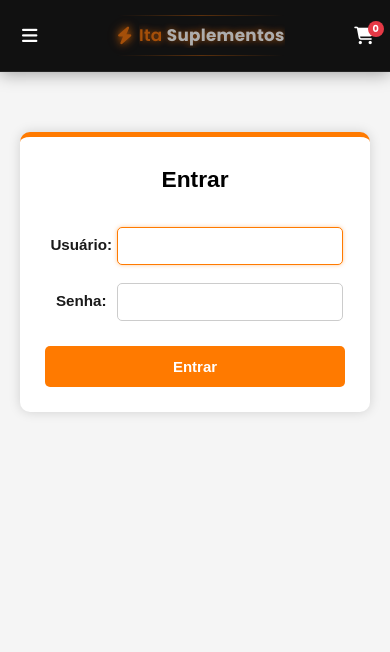
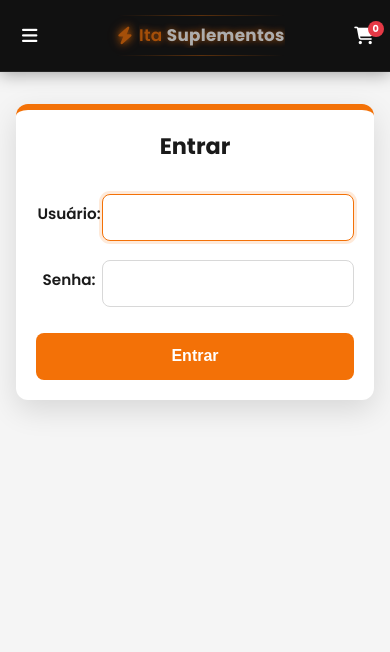
Before and after one commit to jcsilva-dev/ita-supplements-store, a Django app: page /login/ in a window 390 px wide. Shown: the top 652 px of the page. Run offline with Django 5.2, Linux system fonts and the light colour scheme.

Commit message:
Improve authentication validation, implement account approval flow, add user feedback messages, and enhance responsive login and registration pages

```diff
--- a/accounts/templates/login.html
+++ b/accounts/templates/login.html
@@ -3,65 +3,144 @@
 {% block content %}
 
 <style>
-    /* =========================
-       CONTAINER DO LOGIN
-       ========================= */
+    /* ===========================
+   LOGIN
+   Mobile First
+   =========================== */
 
-    .login-container {
-        max-width: 350px;
-        margin: 60px auto;
-        padding: 25px;
-        background-color: #ffffff;
-        border-radius: 10px;
-        box-shadow: 0 0 12px rgba(0,0,0,0.15);
-        border-top: 5px solid #ff7a00; /* Laranja */
-        font-family: Arial, sans-serif;
+.login-container{
+    width:min(100% - 2rem, 420px);
+    margin:clamp(2rem, 6vw, 4rem) auto;
+    padding:clamp(1.25rem, 3vw, 2rem);
+
+    background:#fff;
+    border-radius:12px;
+
+    border-top:6px solid var(--color-primary);
+
+    box-shadow:0 10px 30px rgba(0,0,0,.12);
 }
 
-    .login-container h2 {
-        text-align: center;
-        margin-bottom: 20px;
-        color: #000000;
+.login-container h2{
+    text-align:center;
+    margin-bottom:clamp(1.25rem,2vw,1.8rem);
+
+    color:var(--text-body);
+    font-size:clamp(1.4rem,2vw,1.8rem);
 }
 
-    table {
-        width: 100%;
+table{
+    width:100%;
+    border-collapse:collapse;
 }
 
-    td {
-        padding: 8px 0;
+td{
+    padding:.6rem 0;
 }
 
-    input {
-        width: 100%;
-        padding: 10px;
-        border: 1px solid #ccc;
-        border-radius: 5px;
-        font-size: 14px;
+label{
+    display:block;
+    margin-bottom:.35rem;
+
+    font-weight:600;
+    color:var(--text-body);
 }
 
-    input:focus {
-        outline: none;
-        border-color: #ff7a00;
-        box-shadow: 0 0 4px rgba(255,122,0,0.4);
+input{
+    width:100%;
+
+    padding:.85rem 1rem;
+
+    border:1px solid #d8d8d8;
+    border-radius:8px;
+
+    font-size:1rem;
+
+    transition:
+        border-color .2s,
+        box-shadow .2s;
 }
 
-    .btn-login {
-        margin-top: 15px;
-        width: 100%;
-        padding: 12px;
-        background-color: #ff7a00;
-        color: white;
-        border: none;
-        border-radius: 5px;
-        font-size: 15px;
-        font-weight: bold;
-        cursor: pointer;
-        transition: 0.3s;
+input:focus{
+    outline:none;
+    border-color:var(--color-primary);
+    box-shadow:0 0 0 3px rgba(243,113,7,.15);
 }
 
-    .btn-login:hover {
-        background-color: #e66d00;
+.btn-login{
+    width:100%;
+    margin-top:1rem;
+
+    padding:.9rem 1rem;
+
+    border:none;
+    border-radius:8px;
+
+    background:var(--color-primary);
+    color:var(--text-inverse-strong);
+
+    font-size:1rem;
+    font-weight:700;
+
+    transition:
+        background .25s,
+        transform .2s;
+}
+
+.btn-login:hover{
+    background:var(--color-primary-hover);
+}
+
+.btn-login:active{
+    transform:scale(.98);
+}
+
+/* ===========================
+   Erros do AuthenticationForm
+   =========================== */
+
+.errorlist{
+    list-style:none;
+    margin-bottom:.4rem;
+
+    color:var(--color-danger);
+    font-size:.85rem;
+}
+
+/* ===========================
+   Mensagens do Django
+   =========================== */
+
+.messages-container{
+    display:flex;
+    flex-direction:column;
+    gap:.75rem;
+    margin-bottom:1.25rem;
+}
+
+.messages__item{
+    padding:.9rem 1rem;
+    border-radius:8px;
+    border-left:4px solid;
+    font-size:.95rem;
+}
+
+.messages__item--success{
+    background:#edfdf2;
+    border-color:#22c55e;
+    color:#166534;
+}
+
+.messages__item--warning{
+    background:#fff8e6;
+    border-color:#f59e0b;
+    color:#92400e;
+}
+
+.messages__item--error{
+    background:#fef2f2;
+    border-color:#ef4444;
+    color:#991b1b;
 }
 </style>
 
@@ -77,6 +156,17 @@
         </table>
 
         <input type="submit" value="Entrar" class="btn-login">
+        {% if messages %}
+        <div class="messages-container">
+            {% for message in messages %}
+                <div class="messages__item messages__item--{{ message.tags }}">
+                    {{ message }}
+                </div>
+            {% endfor %}
+        </div>
+        {% endif %}
+
+        <form method="post">
     </form>
 
 </div>
--- a/accounts/views.py
+++ b/accounts/views.py
@@ -1,38 +1,56 @@
 from django.contrib.auth.forms import UserCreationForm, AuthenticationForm
-from django.contrib.auth import authenticate, login, logout
+from django.contrib.auth import authenticate, login, logout, get_user_model
+from django.contrib import messages
 from django.shortcuts import render, redirect
 
-
-
+User = get_user_model()
 
 
 def register_view(request):
     if request.method == 'POST':
         user_form = UserCreationForm(request.POST)
         if user_form.is_valid():
-            user_form.save()
+            user = user_form.save(commit=False)
+            user.is_active = False
+            user.save()
+            messages.success(
+                request,
+                'Sua conta foi criada com sucesso! Agora ela está aguardando aprovação '
+                'do administrador. Assim que for aprovada, você poderá acessar o sistema normalmente.'
+            )
             return redirect('login')
     else:
-     user_form = UserCreationForm()
-    return render(request, 'register.html', {'user_form' : user_form})
+        user_form = UserCreationForm()
+    return render(request, 'register.html', {'user_form': user_form})
 
 
 def login_view(request):
-    if request.method == "POST":
-      username = request.POST["username"]
-      password = request.POST["password"]
-      user = authenticate(request, username=username, password=password)
+    if request.method == 'POST':
+        username = request.POST.get('username', '').strip()
+        password = request.POST.get('password', '')
 
-      if user is not None:
-          login(request, user)
-          return redirect('supplements')
-      else:
-          login_form = AuthenticationForm()
+        try:
+            user = User.objects.get(username=username)
+        except User.DoesNotExist:
+            user = None
 
-    else:
-         login_form = AuthenticationForm()
+        if user is None:
+            messages.error(request, 'Usuário ou senha inválidos.')
+        elif not user.is_active:
+            messages.warning(request, 'Sua conta ainda está aguardando aprovação do administrador.')
+        elif not user.check_password(password):
+            messages.error(request, 'Usuário ou senha inválidos.')
+        else:
+            authenticated_user = authenticate(request, username=username, password=password)
+            if authenticated_user is not None:
+                login(request, authenticated_user)
+                return redirect('supplements')
+            messages.error(request, 'Usuário ou senha inválidos.')
+
+    login_form = AuthenticationForm()
     return render(request, 'login.html', {'login_form': login_form})
 
+
 def logout_view(request):
-     logout(request)
-     return redirect('supplements')
+    logout(request)
+    return redirect('supplements')
```
Also changed, not shown: accounts/templates/register.html (+138 -65 lines). Lines whose indentation alone changed are shown as unchanged.
